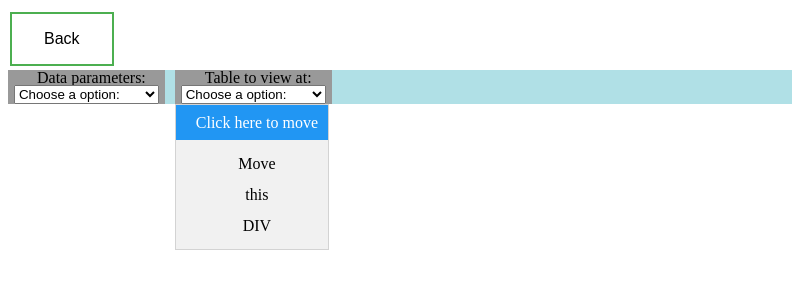
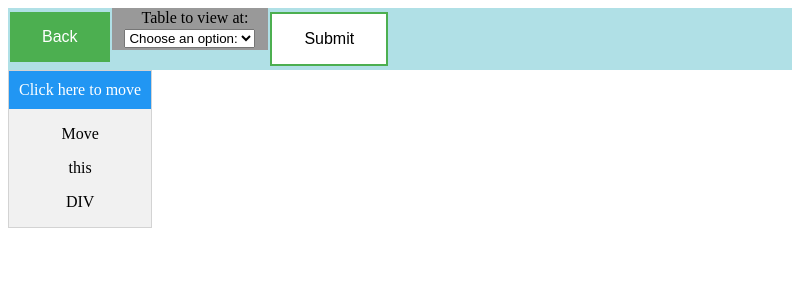
Before and after one commit to voiceinsidehead/tutkimusrekisteri, an Electron app: page src/View/View.html in a window 800 px wide. Drawn offline with Linux system fonts and the light colour scheme.

Commit message:
View page improvments

```diff
--- a/src/View/View.html
+++ b/src/View/View.html
@@ -2,8 +2,6 @@
 
 <html lang="en">
   <head>
-    <meta charset="utf-8" />
-
     <meta charset="utf-8" />
     <link rel="stylesheet" type="text/css" href="Viewstyle.css" />
     <title>Reasearch database editor/View</title>
@@ -11,32 +9,24 @@
 
   <body>
     <div>
+      <div class="DaPa">
         <div>
           <button id="Back" class="Back">Back</button>
         </div>
-      <div class="DaPa">
-        <div class="Child1">
-          <span>Data parameters:</span>
-          <select>
-            <option value="Choose a option:">Choose a option:</option>
+
+        <div class="tableSelect">
+          <p id="otsikko">Table to view at:</p>
+          <select id="tab_Sel">
+            <option value="Default">Choose an option:</option>
             <option value="ResearchId">Research id</option>
-            <option value="Research participan">Research participant</option>
-            <option value="PermissionId">Permission id</option>
-            <option value="ArchiveId">Archive Id</option>
-            <option value="Manager">Research manager</option>
+            <option value="Person">Person</option>
           </select>
         </div>
 
-        <div class="Child2">
-          <span>Table to view at:</span>
-          <select>
-            <option value="Choose a option:">Choose a option:</option>
-            <option value="ResearchId">Research id</option>
-            <option value="Research participan">Research participant</option>
-            <option value="PermissionId">Permission id</option>
-            <option value="ArchiveId">Archive Id</option>
-            <option value="Manager">Research manager</option>
-          </select>
+        <div>
+          <button id="Submit" class="Submit">Submit</button>
+        </div>
+      </div>
 
       <!-- Draggable DIV -->
       <div id="mydiv">
@@ -47,9 +37,7 @@
         <p>DIV</p>
       </div>
 
-          <script type="text/javascript" src="Gui.js"></script>
-        </div>
-      </div>
+      <script type="text/javascript" src="Viewgui.js"></script>
     </div>
   </body>
 </html>
--- a/src/View/Gui.js
+++ b/src/View/Viewgui.js
@@ -1,11 +1,32 @@
-//window.onload = function () {
-//  document.getElementById("View").addEventListener("click", ViewPage)
-//document.getElementById("Modify").addEventListener("click", ModifyPage)
-//}
 window.onload = function() {
   dragElement(document.getElementById("mydiv"));
   document.getElementById("Back").addEventListener("click", BackPage);
+
+  Tab_Selected = document.getElementById("tab_Sel");
+  Tab_Selected.addEventListener("change", Buttongreen);
 };
+
+function Buttongreen() {
+  var selected = document.getElementById("tab_Sel").value;
+  var submit = document.getElementById("Submit");
+
+  switch (selected) {
+    case "Default":
+      submit.style.background = "white";
+      submit.style.color = "black";
+      break;
+
+    case "Person":
+      submit.style.background = "#4caf50";
+      submit.style.color = "white";
+      break;
+
+    case "ResearchId":
+      submit.style.background = "#4caf50";
+      submit.style.color = "white";
+      break;
+  }
+}
 
 function BackPage() {
   location.replace("../index.html");
--- a/src/View/Viewstyle.css
+++ b/src/View/Viewstyle.css
@@ -1,6 +1,7 @@
 .DaPa {
+  overflow: hidden;
   position: relative;
-  align-items: stretch;
+  align-items: center;
   padding-top: 0px;
   line-height: 15px;
   height: 100%;
@@ -9,22 +10,23 @@
   background-color: powderblue;
   text-align: left;
 }
-.Child1 {
+
+#otsikko {
+  margin: 2px;
+}
+
+.tableSelect {
+  float: left;
   position: relative;
-  float: left;
   text-align: center;
   width: 20%;
   height: 100%;
   background: #999;
   display: inline-block;
 }
-.Child2 {
-  position: relative;
-  text-align: center;
-  width: 20%;
-  height: 100%;
-  background: #999;
-  display: inline-block;
+
+#tab_Sel {
+  margin: 2px;
 }
 
 .txt {
@@ -51,6 +53,7 @@
 }
 
 #Back {
+  float: left;
   background-color: #4caf50; /* Green */
   border: none;
   color: white;
@@ -64,13 +67,20 @@
   transition-duration: 0.4s;
   cursor: pointer;
 }
-#Back.Back {
-  background-color: white;
+
+/*Nappi vaatii borederin laiton*/
+.Submit {
+  float: left;
+  background-color: white; /* Green */
+  border: 2px solid #4caf50;
   color: black;
-  border: 2px solid #4caf50;
+  padding: 16px 32px;
+  text-align: center;
+  text-decoration: none;
+  display: inline-block;
+  font-size: 16px;
+  margin: 4px 2px;
+  -webkit-transition-duration: 0.4s; /* Safari */
+  transition-duration: 0.4s;
+  cursor: pointer;
 }
-#Back.Back:hover {
-  background-color: #4caf50;
-  color: white;
-  font-size: 16px;
-}
```
Lines whose indentation alone changed are shown as unchanged.
